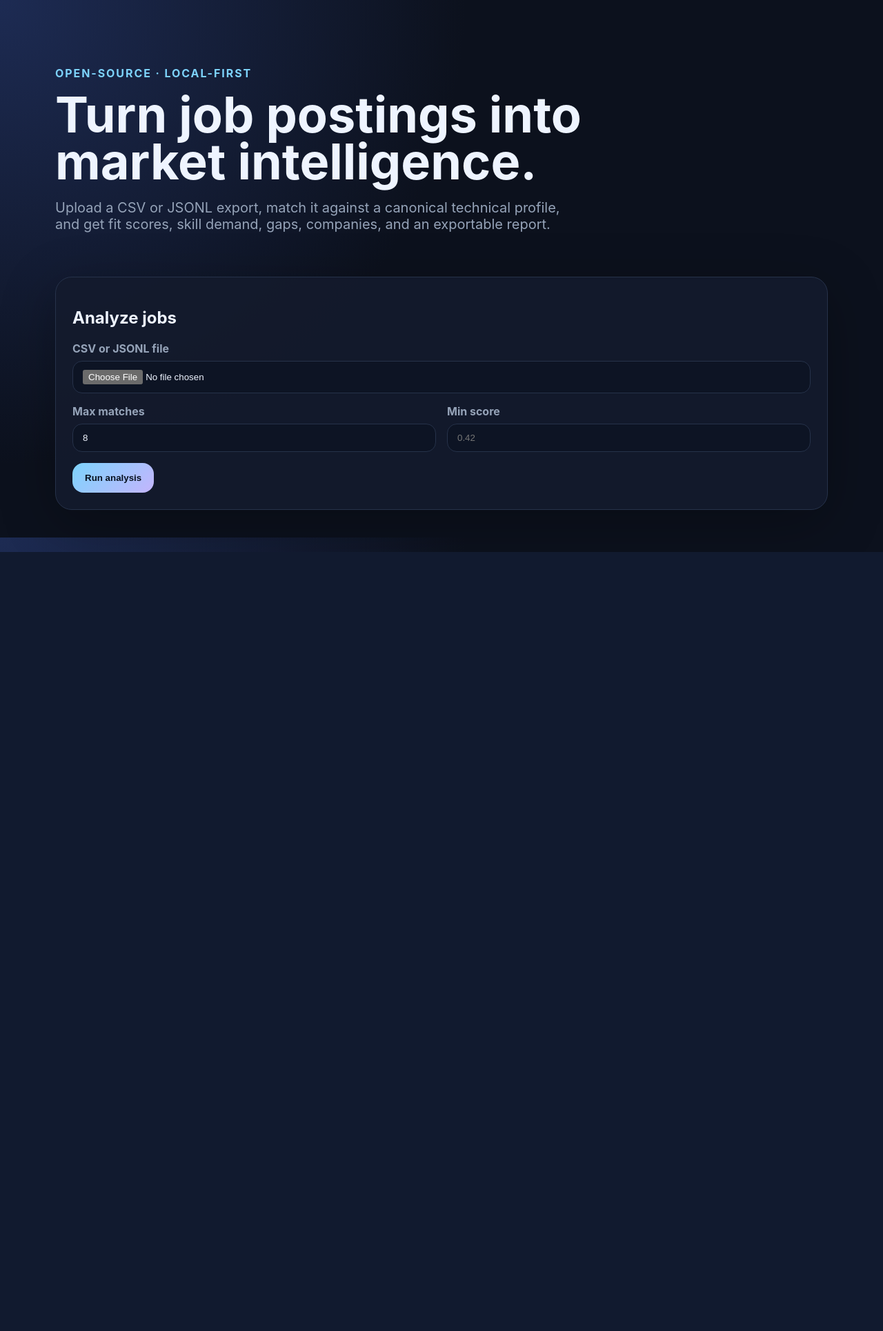
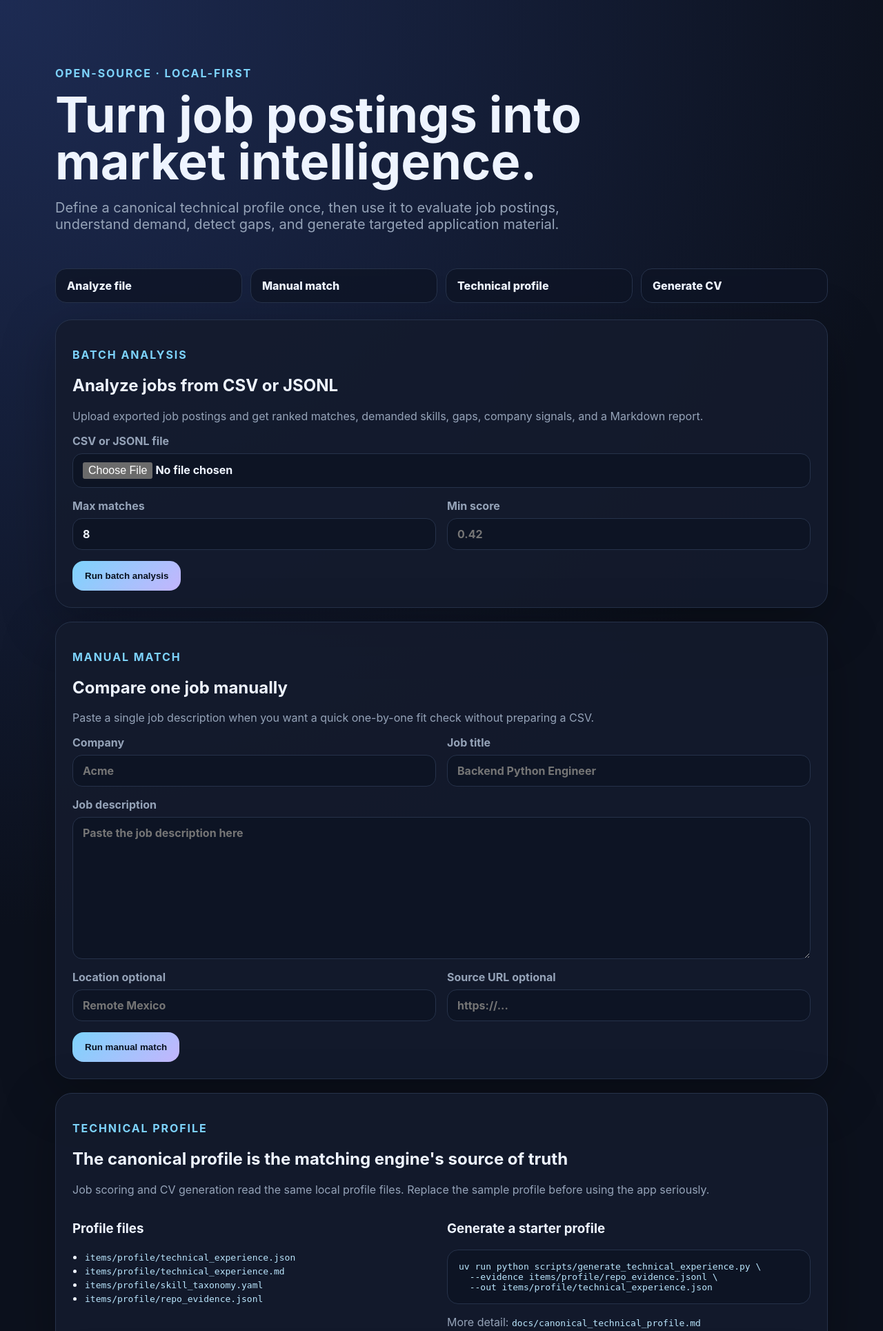
Before and after one commit to Erick-vital/job-market-intelligence, a FastAPI app: page / in a window 1280 px wide. Shown: the top 1929 px of the page at 69% size. Before the commit the page ends 800 px from the top, so only its background shows below. Run offline with FastAPI, Linux system fonts and the light colour scheme; some libraries are stand-ins or nearby versions.

Commit message:
first commit

```diff
--- a/app/static/styles.css
+++ b/app/static/styles.css
@@ -7,21 +7,27 @@ body { margin: 0; font-family: Inter, ui-sans-serif, system-ui, -apple-system, B
 h1 { font-size: clamp(36px, 7vw, 72px); line-height: .95; margin: 0; max-width: 900px; }
 .lead { color: var(--muted); font-size: 20px; max-width: 760px; }
 .card { background: rgba(20,27,45,.88); border: 1px solid var(--line); border-radius: 24px; padding: 24px; box-shadow: 0 20px 80px rgba(0,0,0,.28); margin: 20px 0; }
+.menu { display: grid; grid-template-columns: repeat(4, minmax(0, 1fr)); gap: 12px; margin: 8px 0 24px; }
+.menu a { display: block; border: 1px solid var(--line); border-radius: 16px; padding: 14px 16px; background: rgba(13,20,36,.78); color: var(--text); text-decoration: none; font-weight: 800; }
+.menu a:hover { border-color: var(--accent); color: var(--accent); }
 label { display: grid; gap: 8px; color: var(--muted); font-weight: 650; margin-bottom: 16px; }
-input { width: 100%; border-radius: 14px; border: 1px solid var(--line); background: #0d1424; color: var(--text); padding: 12px 14px; }
+input, textarea, select { width: 100%; border-radius: 14px; border: 1px solid var(--line); background: #0d1424; color: var(--text); padding: 12px 14px; font: inherit; }
+textarea { resize: vertical; }
 button { border: 0; border-radius: 16px; padding: 14px 18px; color: #07111f; background: linear-gradient(135deg, var(--accent), #c4b5fd); font-weight: 800; cursor: pointer; }
 .grid-two, .columns, .metrics { display: grid; gap: 16px; }
 .grid-two { grid-template-columns: repeat(2, minmax(0, 1fr)); }
 .metrics { grid-template-columns: repeat(4, minmax(0, 1fr)); }
 .metrics div { border: 1px solid var(--line); border-radius: 18px; padding: 16px; background: #0d1424; }
 .metrics strong { display: block; font-size: 32px; }
-.metrics span, .match p, .path-note { color: var(--muted); }
+.metrics span, .match p, .path-note, .muted { color: var(--muted); }
 .columns { grid-template-columns: repeat(2, minmax(0, 1fr)); }
 ul { padding-left: 18px; }
 li span { color: var(--accent); }
 .match { display: grid; grid-template-columns: 82px 1fr; gap: 18px; border-top: 1px solid var(--line); padding: 18px 0; }
 .score { display: grid; place-items: center; width: 72px; height: 72px; border-radius: 50%; background: #0d1424; border: 1px solid var(--accent); color: var(--accent); font-weight: 900; }
+pre { overflow: auto; border: 1px solid var(--line); border-radius: 16px; padding: 16px; background: #0d1424; }
+.markdown-output { max-height: 560px; white-space: pre-wrap; }
 a { color: var(--accent); }
 code { color: #bae6fd; }
 .error { border-color: #fb7185; }
-@media (max-width: 760px) { .grid-two, .columns, .metrics, .match { grid-template-columns: 1fr; } }
+@media (max-width: 760px) { .grid-two, .columns, .metrics, .match, .menu { grid-template-columns: 1fr; } }
--- a/app/templates/index.html
+++ b/app/templates/index.html
@@ -12,11 +12,20 @@
       <section class="hero">
         <p class="eyebrow">Open-source · local-first</p>
         <h1>Turn job postings into market intelligence.</h1>
-        <p class="lead">Upload a CSV or JSONL export, match it against a canonical technical profile, and get fit scores, skill demand, gaps, companies, and an exportable report.</p>
+        <p class="lead">Define a canonical technical profile once, then use it to evaluate job postings, understand demand, detect gaps, and generate targeted application material.</p>
       </section>
 
-      <section class="card">
-        <h2>Analyze jobs</h2>
+      <nav class="menu" aria-label="Primary tools">
+        <a href="#batch-analysis">Analyze file</a>
+        <a href="#manual-match">Manual match</a>
+        <a href="#profile">Technical profile</a>
+        <a href="#cv-generator">Generate CV</a>
+      </nav>
+
+      <section id="batch-analysis" class="card">
+        <p class="eyebrow">Batch analysis</p>
+        <h2>Analyze jobs from CSV or JSONL</h2>
+        <p class="muted">Upload exported job postings and get ranked matches, demanded skills, gaps, company signals, and a Markdown report.</p>
         <form hx-post="/ui/jobs/import" hx-target="#results" hx-swap="innerHTML" enctype="multipart/form-data">
           <label>CSV or JSONL file
             <input type="file" name="file" accept=".csv,.jsonl,.ndjson" required />
@@ -29,7 +38,90 @@
               <input type="number" name="min_score" min="0" max="1" step="0.01" placeholder="0.42" />
             </label>
           </div>
-          <button type="submit">Run analysis</button>
+          <button type="submit">Run batch analysis</button>
+        </form>
+      </section>
+
+      <section id="manual-match" class="card">
+        <p class="eyebrow">Manual match</p>
+        <h2>Compare one job manually</h2>
+        <p class="muted">Paste a single job description when you want a quick one-by-one fit check without preparing a CSV.</p>
+        <form hx-post="/ui/jobs/match" hx-target="#results" hx-swap="innerHTML">
+          <div class="grid-two">
+            <label>Company
+              <input type="text" name="company" placeholder="Acme" required />
+            </label>
+            <label>Job title
+              <input type="text" name="title" placeholder="Backend Python Engineer" required />
+            </label>
+          </div>
+          <label>Job description
+            <textarea name="description" rows="9" placeholder="Paste the job description here" required></textarea>
+          </label>
+          <div class="grid-two">
+            <label>Location optional
+              <input type="text" name="location" placeholder="Remote Mexico" />
+            </label>
+            <label>Source URL optional
+              <input type="url" name="source_url" placeholder="https://..." />
+            </label>
+          </div>
+          <button type="submit">Run manual match</button>
+        </form>
+      </section>
+
+      <section id="profile" class="card">
+        <p class="eyebrow">Technical profile</p>
+        <h2>The canonical profile is the matching engine's source of truth</h2>
+        <p class="muted">Job scoring and CV generation read the same local profile files. Replace the sample profile before using the app seriously.</p>
+        <div class="columns">
+          <section>
+            <h3>Profile files</h3>
+            <ul>
+              <li><code>items/profile/technical_experience.json</code></li>
+              <li><code>items/profile/technical_experience.md</code></li>
+              <li><code>items/profile/skill_taxonomy.yaml</code></li>
+              <li><code>items/profile/repo_evidence.jsonl</code></li>
+            </ul>
+          </section>
+          <section>
+            <h3>Generate a starter profile</h3>
+            <pre><code>uv run python scripts/generate_technical_experience.py \
+  --evidence items/profile/repo_evidence.jsonl \
+  --out items/profile/technical_experience.json</code></pre>
+            <p class="path-note">More detail: <code>docs/canonical_technical_profile.md</code></p>
+          </section>
+        </div>
+      </section>
+
+      <section id="cv-generator" class="card">
+        <p class="eyebrow">Generate CV</p>
+        <h2>Create a local targeted CV draft</h2>
+        <p class="muted">The generator selects profile-backed capabilities, CV-ready phrases, matched skills, and cautions. It writes Markdown under <code>items/cvs/</code>.</p>
+        <form hx-post="/ui/cv/generate" hx-target="#results" hx-swap="innerHTML">
+          <div class="grid-two">
+            <label>Company
+              <input type="text" name="company" placeholder="Acme" required />
+            </label>
+            <label>Job title
+              <input type="text" name="title" placeholder="Backend Python Engineer" required />
+            </label>
+          </div>
+          <label>Job description
+            <textarea name="description" rows="9" placeholder="Paste the target job description here" required></textarea>
+          </label>
+          <div class="grid-two">
+            <label>Location optional
+              <input type="text" name="location" placeholder="Remote Mexico" />
+            </label>
+            <label>Language
+              <select name="language">
+                <option value="en">English</option>
+                <option value="es">Español</option>
+              </select>
+            </label>
+          </div>
+          <button type="submit">Generate CV draft</button>
         </form>
       </section>
 
```
Also changed, not shown: app/routes/api.py (+30 -1 lines), app/routes/web.py (+39 -0 lines), app/schemas/job_matching.py (+53 -0 lines), app/services/cv_generation.py (added, +169 -0 lines), app/services/job_matching.py (+26 -1 lines), app/templates/partials/generated_cv.html (added, +8 -0 lines), app/templates/partials/manual_match.html (added, +15 -0 lines), tests/test_api_and_web.py (+80 -0 lines), README.md.
